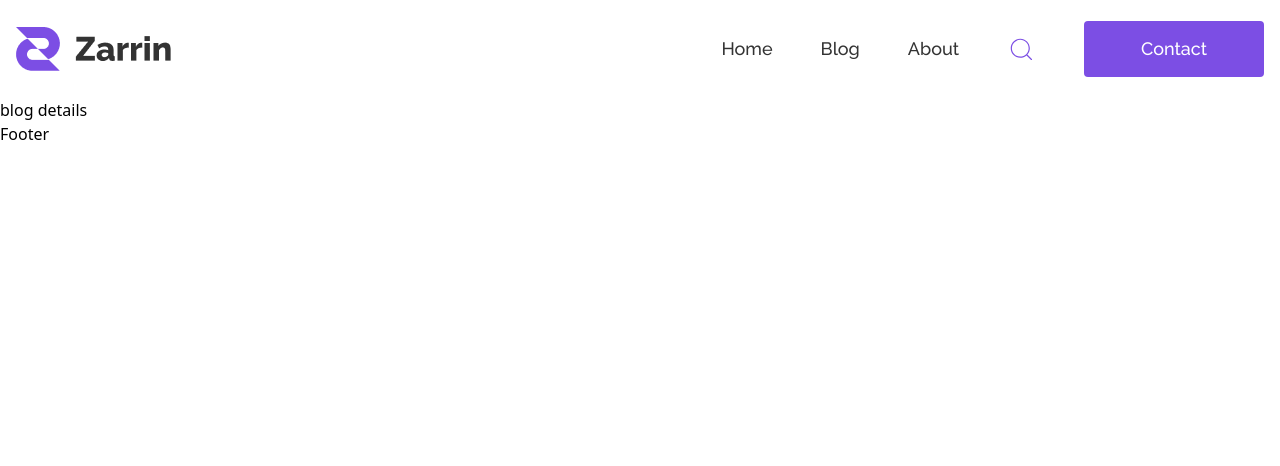
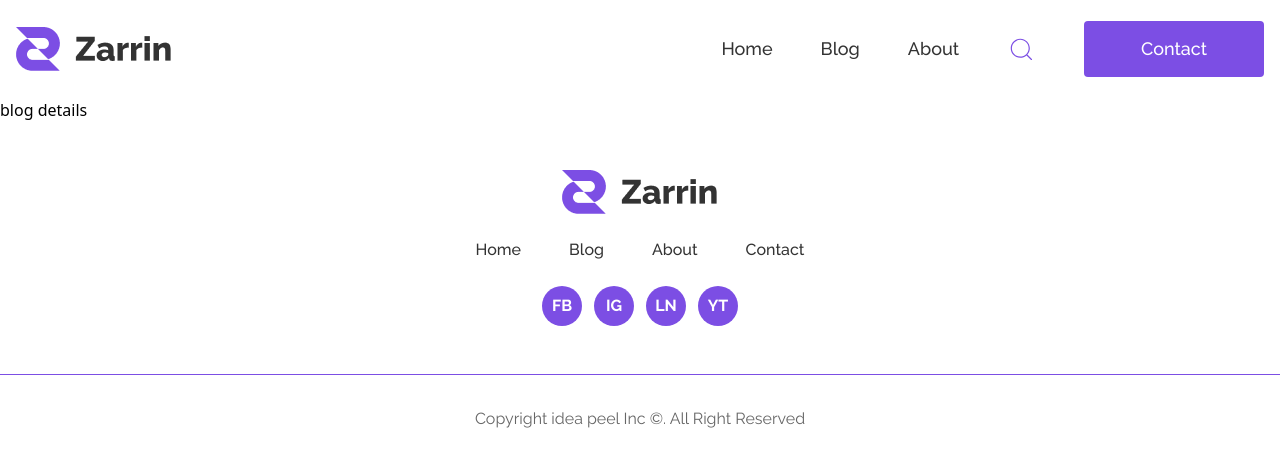
Before and after one commit to lifeonthecode/zarrrin-blog-app, a React (Vite) app: page /details/1 in a window 1280 px wide. Shown: the top 466 px of the page. Built offline with nearby package versions, Linux system fonts and the light colour scheme.

Commit message:
home page completed

```diff
--- a/src/Components/Banner/Banner.jsx
+++ b/src/Components/Banner/Banner.jsx
@@ -3,7 +3,7 @@ import { Link } from 'react-router';
 
 const Banner = () => {
     return (
-        <div className='w-full min-h-[796px] h-full bg-purple-ton-blue banner_section flex items-center justify-center mb-[100px] md:py-0 py-14'>
+        <div className='w-full min-h-[796px] h-full bg-purple-ton-blue banner_section flex items-center justify-center mb-[100px] md:py-0 py-14 px-4'>
             <div className="lg:container mx-auto ">
                 <div className="md:flex items-center justify-between gap-8 space-y-8 md:space-y-0">
                     {/* text wrapper  */}
--- a/src/Components/Footer/Footer.jsx
+++ b/src/Components/Footer/Footer.jsx
@@ -1,8 +1,59 @@
+import { Link, NavLink } from "react-router";
 
 const Footer = () => {
+
+    const navLinks = [
+        {
+            name: 'Home',
+            url: '/'
+        },
+        {
+            name: 'Blog',
+            url: '/blog'
+        },
+        {
+            name: 'About',
+            url: '/about'
+        },
+        {
+            name: 'Contact',
+            url: '/contact'
+        },
+    ]
+
     return (
-        <div>
-            Footer
+        <div className="w-full min-h-[397px] h-full bg-white py-12 ">
+            <div className="lg:container mx-auto">
+                <div className="flex items-center justify-center flex-col gap-6">
+                    {/* logo wrapper  */}
+                    <div>
+                        <Link to={'/'}><img src="/Logo.png" alt="logo" /></Link>
+                    </div>
+
+                    {/* footer menu  */}
+                    <nav className="flex items-center gap-12">
+
+                        {
+                            navLinks?.map((page, index) => (
+                                <NavLink key={index} to={page?.url} className={({ isActive }) => isActive ? 'text-base text-purple-ton-blue font-raleway font-medium capitalize underline' : 'text-base text-primary-dark-gray font-raleway font-medium capitalize'}>{page?.name}</NavLink>
+                            ))
+                        }
+                    </nav>
+
+                    {/* social media  */}
+                    <div className="flex items-center gap-3">
+                        <Link className="w-[40px] h-[40px] flex items-center justify-center bg-purple-ton-blue rounded-full text-base text-white font-bold font-raleway uppercase">FB</Link>
+                        <Link className="w-[40px] h-[40px] flex items-center justify-center bg-purple-ton-blue rounded-full text-base text-white font-bold font-raleway uppercase">Ig</Link>
+                        <Link className="w-[40px] h-[40px] flex items-center justify-center bg-purple-ton-blue rounded-full text-base text-white font-bold font-raleway uppercase">ln</Link>
+                        <Link className="w-[40px] h-[40px] flex items-center justify-center bg-purple-ton-blue rounded-full text-base text-white font-bold font-raleway uppercase">yt</Link>
+                    </div>
+
+                    {/* copyright text  */}
+                    <div className="w-full mt-6 border-t border-purple-ton-blue flex items-center justify-center">
+                        <p className="text-base text-secondary-dark-gray font-raleway font-normal pt-8">Copyright idea peel Inc &copy;. All Right Reserved</p>
+                    </div>
+                </div>
+            </div>
         </div>
     );
 };
--- /dev/null
+++ b/src/Components/Newsletter/Newsletter.jsx
@@ -0,0 +1,21 @@
+import React from 'react';
+
+const Newsletter = () => {
+    return (
+        <div className='w-full min-h-[534px] h-full bg-purple-ton-blue banner_section flex items-center justify-center mb-[100px] md:py-0 py-14 px-4'>
+            <div className="lg:container mx-auto">
+
+                <div className="flex flex-col items-center justify-center max-w-[768px] w-full text-center md:gap-7 gap-5">
+                    <h3 className='text-4xl md:text-6xl text-white font-raleway font-bold md:mb-4'>Get our stories delivered Form us to your inbox weekly.</h3>
+                    <form action="#" className='max-w-[494px] w-full md:flex items-center gap-2.5 space-y-3 md:space-y-0'>
+                        <input type="email" className='max-w-[320px] w-full  bg-white pl-3 rounded-lg outline-0 h-[56px]' placeholder='Your Email..' />
+                        <button type='submit' className='text-lg text-white font-raleway font-bold capitalize cursor-pointer max-w-[166px] w-full border-white border rounded-lg h-[56px]'>get started</button>
+                    </form>
+                    <p className='text-base text-[#bbbbbb] font-raleway font-normal max-w-[555px] w-full leading-7'>Lorem ipsum dolor sit amet, consectetur adipisicing elit. Porro eos modi repellat veniam saepe quam nulla praesentium? Odio, debitis delectus.</p>
+                </div>
+            </div>
+        </div>
+    );
+};
+
+export default Newsletter;
--- a/src/Components/RecentPost/RecentPost.jsx
+++ b/src/Components/RecentPost/RecentPost.jsx
@@ -13,10 +13,10 @@ const RecentPost = () => {
     console.log(filteringBlogs)
 
     return (
-        <div className="w-full flex items-center justify-center bg-white pb-[100px]">
+        <div className="w-full flex items-center justify-center bg-white pb-[100px] px-4">
             <div className="lg:container mx-auto">
 
-                <div className="flex items-center justify-between gap-10">
+                <div className="md:flex items-center justify-between gap-10 space-y-5 md:space-y-0">
 
                     {/* section Header  */}
                     <SectionHeader title={'Our Recent Post'} style={'flex items-center justify-star'} />
@@ -31,7 +31,7 @@ const RecentPost = () => {
                 <div className="md:flex items-center justify-between gap-12 md:space-y-0 space-y-8 mt-10">
 
                     {/* recent post left wrapper  */}
-                    <div className="max-w-[712px] min-h-[456px] h-full w-full">
+                    <div className="max-w-[712px] min-h-[456px] h-full w-full overflow-hidden">
                         <img src="/technology_image.jpg" className="h-full w-full object-cover rounded-2xl" alt="recent image" />
                     </div>
 
--- a/src/Pages/Home/Home.jsx
+++ b/src/Pages/Home/Home.jsx
@@ -2,6 +2,7 @@ import React from 'react';
 import Banner from '../../Components/Banner/Banner';
 import Technology from '../../Components/Technology/Technology';
 import RecentPost from '../../Components/RecentPost/RecentPost';
+import Newsletter from '../../Components/Newsletter/Newsletter';
 
 const Home = () => {
     return (
@@ -12,14 +13,19 @@ const Home = () => {
                 <Banner></Banner>
             </div>
 
-            {/* banner component  */}
+            {/* Technology component  */}
             <div>
                 <Technology/>
             </div>
 
-            {/* banner component  */}
+            {/* Recent post component  */}
             <div>
                 <RecentPost/>
+            </div>
+
+            {/* newsletter component  */}
+            <div>
+                <Newsletter/>
             </div>
         </div>
     );
```
